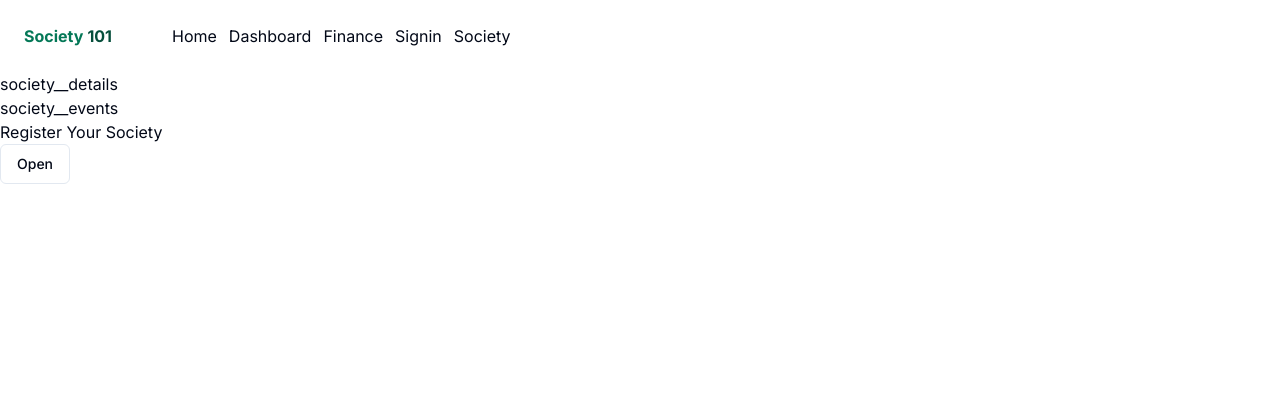
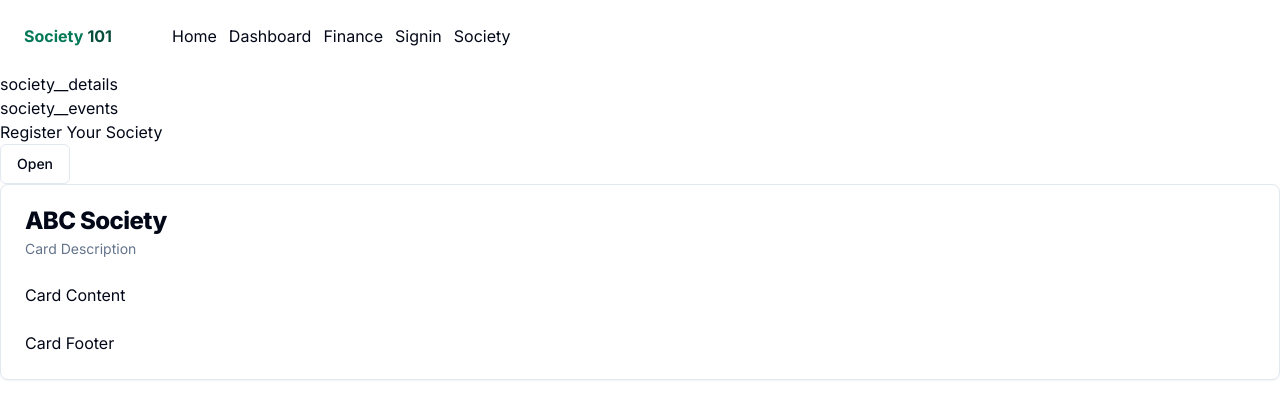
Before and after one commit to sdasuemk/society-management-mern, a Next.js app in the folder client/: page /society in a window 1280 px wide. Shown: the top 418 px of the page. Built offline with nearby package versions, Linux system fonts and the light colour scheme.

Commit message:
Society detail page-Incomplete

```diff
--- a/client/src/app/society/page.tsx
+++ b/client/src/app/society/page.tsx
@@ -1,4 +1,5 @@
 import RegistrationForm from '@/components/societyDetails/RegistrationForm'
+import UserOwnSociety from '@/components/societyDetails/UserOwnSociety'
 import React from 'react'
 
 const Society = () => {
@@ -9,6 +10,7 @@
         <section className='society__events'>society__events</section>
 
         <RegistrationForm />
+        <UserOwnSociety />
     </main>
   )
 }
--- a/client/src/components/societyDetails/UserOwnSociety.tsx
+++ b/client/src/components/societyDetails/UserOwnSociety.tsx
@@ -1,9 +1,50 @@
-import React from 'react'
+import React from "react";
+
+import {
+  Card,
+  CardContent,
+  CardDescription,
+  CardFooter,
+  CardHeader,
+  CardTitle,
+} from "../ui/card";
 
 const UserOwnSociety = () => {
   return (
-    <div>UserOwnSociety</div>
-  )
-}
+    <main>
+      <section className="buttons"></section>
+      <section className="society">
+        {/* <section className="" id="society-name">
+          <div className="" id="society-name">
+            <h1 className="text-2xl font-extrabold" id="society-name">
+              ABC Society
+            </h1>
+          </div>
+        </section> */}
+        <section className="" id="society-address">
+          <Card>
+            <CardHeader>
+              <CardTitle className="font-extrabold">ABC Society</CardTitle>
+              <CardDescription>Card Description</CardDescription>
+            </CardHeader>
+            <CardContent>
+              <p>Card Content</p>
+            </CardContent>
+            <CardFooter>
+              <p>Card Footer</p>
+            </CardFooter>
+          </Card>
+        </section>
+        <section className="" id="society-contact"></section>
+        <section className="" id="society-description-form-optional"></section>
+        <section
+          className=""
+          id="society-aditional-details-form-optional"
+        ></section>
+        <section className="" id="society-amenities-form-optional"></section>
+      </section>
+    </main>
+  );
+};
 
-export default UserOwnSociety
+export default UserOwnSociety;
--- /dev/null
+++ b/client/src/components/ui/card.tsx
@@ -0,0 +1,79 @@
+import * as React from "react"
+
+import { cn } from "@/lib/utils"
+
+const Card = React.forwardRef<
+  HTMLDivElement,
+  React.HTMLAttributes<HTMLDivElement>
+>(({ className, ...props }, ref) => (
+  <div
+    ref={ref}
+    className={cn(
+      "rounded-lg border bg-card text-card-foreground shadow-sm",
+      className
+    )}
+    {...props}
+  />
+))
+Card.displayName = "Card"
+
+const CardHeader = React.forwardRef<
+  HTMLDivElement,
+  React.HTMLAttributes<HTMLDivElement>
+>(({ className, ...props }, ref) => (
+  <div
+    ref={ref}
+    className={cn("flex flex-col space-y-1.5 p-6", className)}
+    {...props}
+  />
+))
+CardHeader.displayName = "CardHeader"
+
+const CardTitle = React.forwardRef<
+  HTMLParagraphElement,
+  React.HTMLAttributes<HTMLHeadingElement>
+>(({ className, ...props }, ref) => (
+  <h3
+    ref={ref}
+    className={cn(
+      "text-2xl font-semibold leading-none tracking-tight",
+      className
+    )}
+    {...props}
+  />
+))
+CardTitle.displayName = "CardTitle"
+
+const CardDescription = React.forwardRef<
+  HTMLParagraphElement,
+  React.HTMLAttributes<HTMLParagraphElement>
+>(({ className, ...props }, ref) => (
+  <p
+    ref={ref}
+    className={cn("text-sm text-muted-foreground", className)}
+    {...props}
+  />
+))
+CardDescription.displayName = "CardDescription"
+
+const CardContent = React.forwardRef<
+  HTMLDivElement,
+  React.HTMLAttributes<HTMLDivElement>
+>(({ className, ...props }, ref) => (
+  <div ref={ref} className={cn("p-6 pt-0", className)} {...props} />
+))
+CardContent.displayName = "CardContent"
+
+const CardFooter = React.forwardRef<
+  HTMLDivElement,
+  React.HTMLAttributes<HTMLDivElement>
+>(({ className, ...props }, ref) => (
+  <div
+    ref={ref}
+    className={cn("flex items-center p-6 pt-0", className)}
+    {...props}
+  />
+))
+CardFooter.displayName = "CardFooter"
+
+export { Card, CardHeader, CardFooter, CardTitle, CardDescription, CardContent }
```
